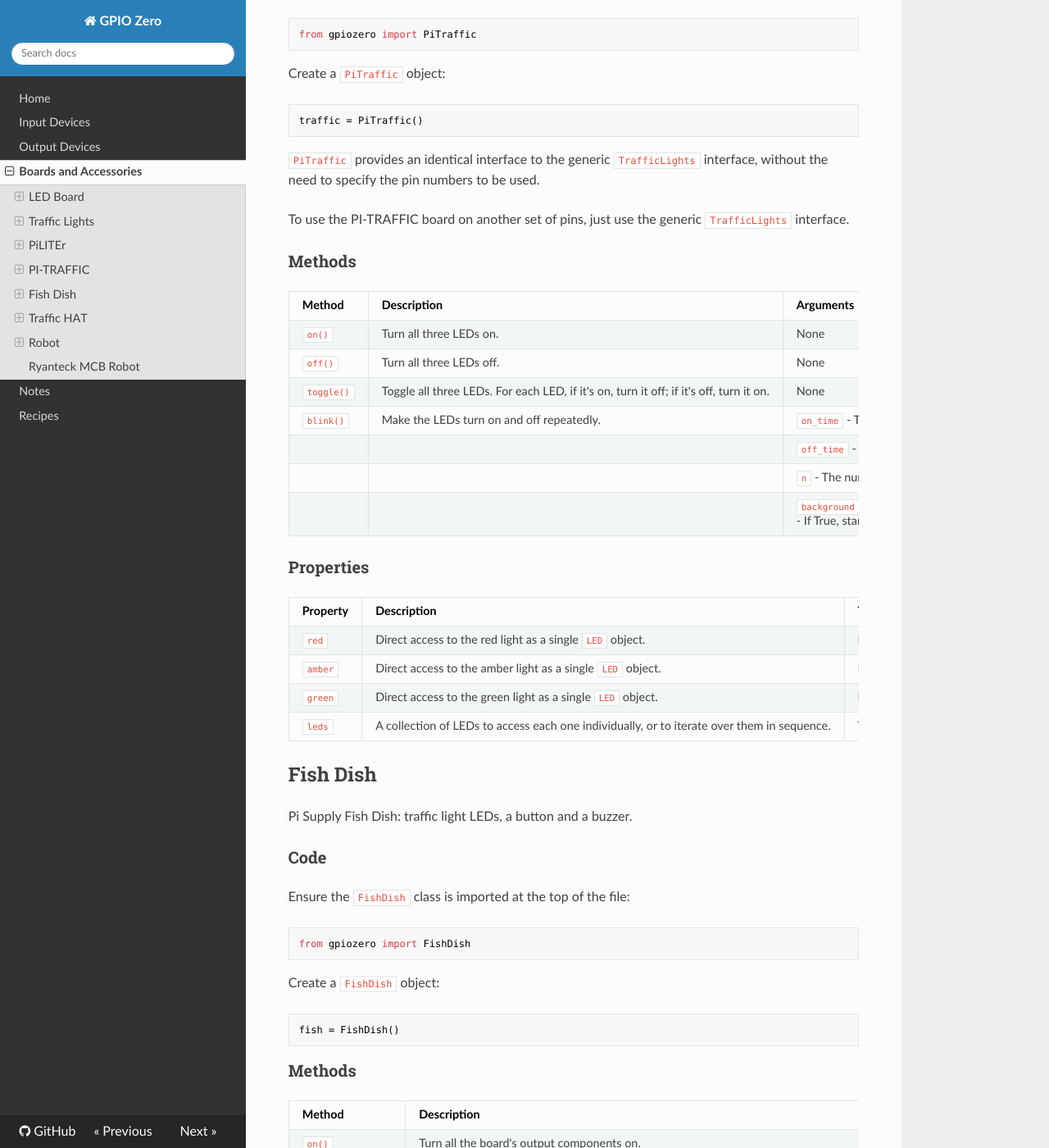
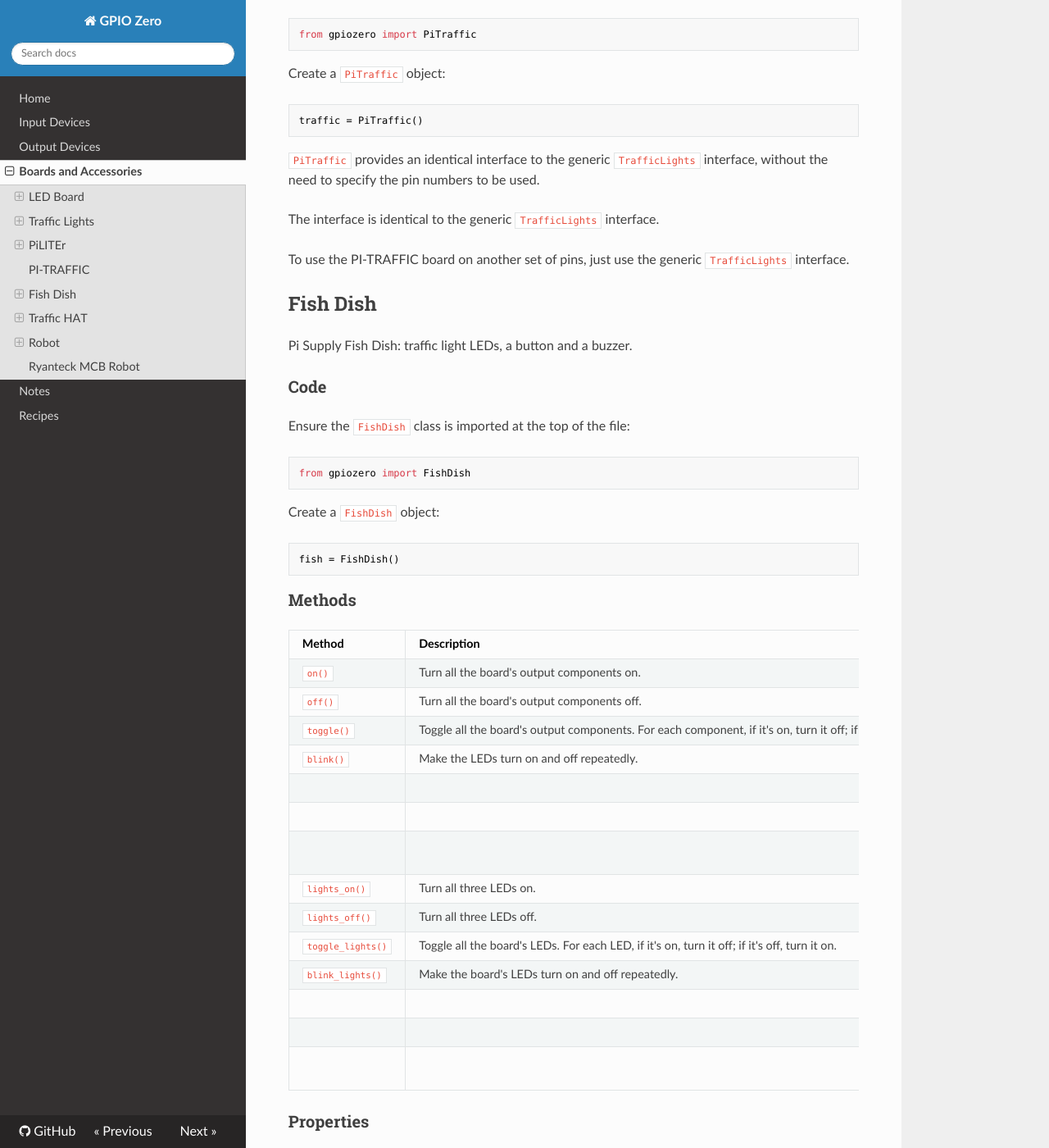
Before and after one commit to gpiozero/gpiozero, an MkDocs documentation site: the page built from docs/boards.md, in a window 1280 px wide and 1400 px high, scrolled down 3315 px. Shown: the whole window at 82% size. Built offline with MkDocs 1.6.1, drawn with Linux system fonts in a browser that asks for light colours; nearby versions of some CDN libraries; old or Windows-style settings are respelled for this version of MkDocs; some of the changed text lies outside the part shown.

Commit message:
Add some circuit diagrams and update docs

````diff
--- a/docs/boards.md
+++ b/docs/boards.md
@@ -1,8 +1,13 @@
 # Add-on boards and accessories
 
-These additional interfaces have been provided to group collections of components together for ease of use, and as examples. They are made up of components from the various [input devices](inputs.md) and [output devices](outputs.md) provided by `gpiozero`. See those pages for more information on using components individually.
+These additional interfaces have been provided to group collections of
+components together for ease of use, and as examples. They are made up of
+components from the various [input devices](inputs.md) and
+[output devices](outputs.md) provided by `gpiozero`. See those pages for more
+information on using components individually.
 
-*Note all GPIO pin numbers use BCM numbering. See the [notes](notes.md) page for more information.*
+*Note all GPIO pin numbers use BCM numbering. See the [notes](notes.md) page
+for more information.*
 
 ## LED Board
 
@@ -137,30 +142,13 @@
 traffic = PiTraffic()
 ```
 
-`PiTraffic` provides an identical interface to the generic `TrafficLights` interface, without the need to specify the pin numbers to be used.
+`PiTraffic` provides an identical interface to the generic `TrafficLights`
+interface, without the need to specify the pin numbers to be used.
 
-To use the PI-TRAFFIC board on another set of pins, just use the generic `TrafficLights` interface.
+The interface is identical to the generic `TrafficLights` interface.
 
-### Methods
-
-| Method | Description | Arguments |
-| ------ | ----------- | --------- |
-| `on()`     | Turn all three LEDs on.  | None |
-| `off()`    | Turn all three LEDs off. | None |
-| `toggle()` | Toggle all three LEDs. For each LED, if it's on, turn it off; if it's off, turn it on. | None |
-| `blink()`  | Make the LEDs turn on and off repeatedly. | `on_time` - The amount of time (in seconds) for the LED to be on each iteration. Default: `1` |
-|            |                                           | `off_time` - The amount of time (in seconds) for the LED to be off each iteration. Default: `1` |
-|            |                                           | `n` - The number of iterations. `None` means infinite. Default: `None` |
-|            |                                           | `background` - If True, start a background thread to continue blinking and return immediately. If False, only return when the blink is finished (warning: the default value of n will result in this method never returning). Default: `True` |
-
-### Properties
-
-| Property | Description | Type |
-| -------- | ----------- | ---- |
-| `red`    | Direct access to the red light as a single `LED` object. | LED |
-| `amber`  | Direct access to the amber light as a single `LED` object. | LED |
-| `green`  | Direct access to the green light as a single `LED` object. | LED |
-| `leds`   | A collection of LEDs to access each one individually, or to iterate over them in sequence. | Tuple |
+To use the PI-TRAFFIC board on another set of pins, just use the generic
+`TrafficLights` interface.
 
 ## Fish Dish
 
@@ -229,7 +217,7 @@
 traffic = TrafficHat()
 ```
 
-The interface is identical to the `FishDish`
+The interface is identical to the `FishDish`.
 
 ## Robot
 
@@ -243,7 +231,8 @@
 from gpiozero import Robot
 ```
 
-Create a `Robot` object by passing in the pin numbers of the forward and back pairs for each motor:
+Create a `Robot` object by passing in the pin numbers of the forward and back
+pairs for each motor:
 
 ```python
 robot = Robot(left=(4, 14), right=(17, 18))
@@ -263,10 +252,22 @@
 
 Generic robot controller with pre-configured pin numbers.
 
-Same interface as generic `Robot` class, without the need to configure pins:
+Ensure the `RyanteckRobot` class is imported at the top of the file:
 
 ```python
 from gpiozero import RyanteckRobot
+```
 
+Create a `RyanteckRobot` object:
+
+```python
 robot = RyanteckRobot()
 ```
+
+There's no need to configure the pins if you're using the default pins
+`(17, 18)` for the left motor and `(22, 23)` for the right motor.
+
+The interface is identical to the generic `Robot` interface.
+
+To use the Ryanteck MCB on another set of pins, just use the generic `Robot`
+interface.
--- a/docs/outputs.md
+++ b/docs/outputs.md
@@ -65,7 +74,8 @@
 from gpiozero import Buzzer
 ```
 
-Create a `Buzzer` object by passing in the pin number the buzzer is connected to:
+Create a `Buzzer` object by passing in the pin number the buzzer is connected
+to:
 
 ```python
 buzzer = Buzzer(3)
````
Also changed, not shown: other parts of docs/outputs.md (+18 -2 lines), docs/inputs.md (+11 -3 lines), docs/recipes.md (+10 -4 lines), docs/images/button.png (added), docs/images/led.png (added), docs/images/motion-sensor.png (added).
